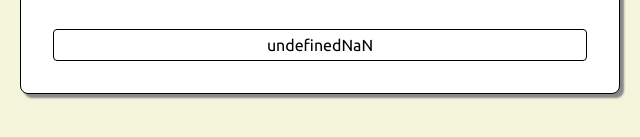
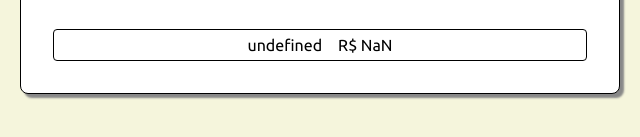
Before and after one commit to evypersonal/logica-de-programacao-js, a plain HTML site: page html/produtos-com-desconto.html in a window 1280 px wide. Both pictures are taken after typing "5", "5" into the empty fields and a click on the button "Calcular". Shown: the part 325-462 px from the top of the page, 320-960 px from the left. Drawn offline with Linux system fonts and the light colour scheme.

Commit message:
feat: Adicionanto cifrão no valor do resultado no exercicio 'produtos-com-desconto.html'

```diff
--- a/css/style.css
+++ b/css/style.css
@@ -120,4 +120,10 @@ input{
     flex-direction: row; /*estabelece a direção do alinhamento*/
     justify-content: center; /* centraliza no eixo horizontal/ principal*/
     align-items: center; /*alinha no eixo vertical/ secundário*/
+    gap: 1rem;
 }
+
+/* Adicionando o cifrão na classe criada 'monetario' */
+.monetario::before{
+    content: "R$ ";
+}
```
